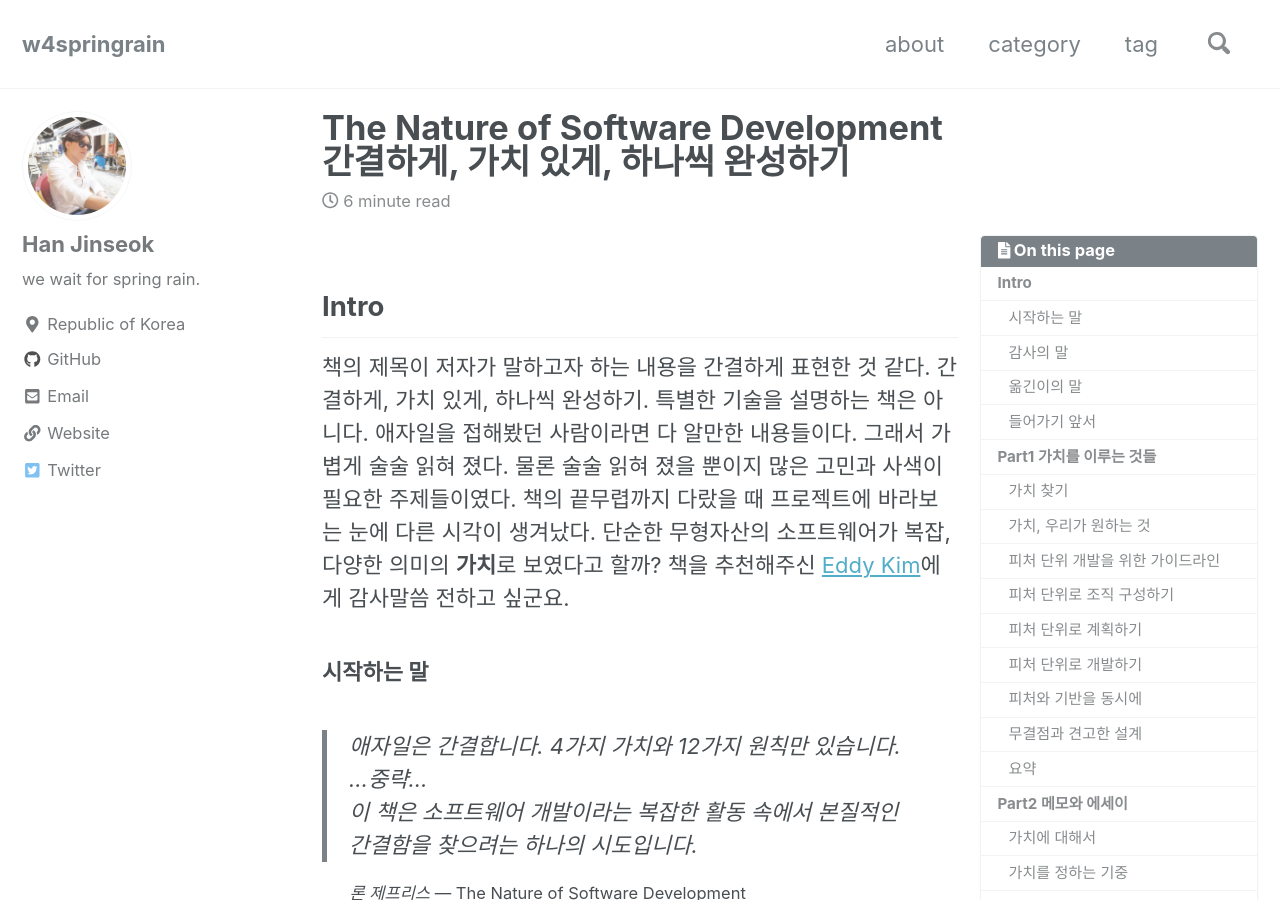
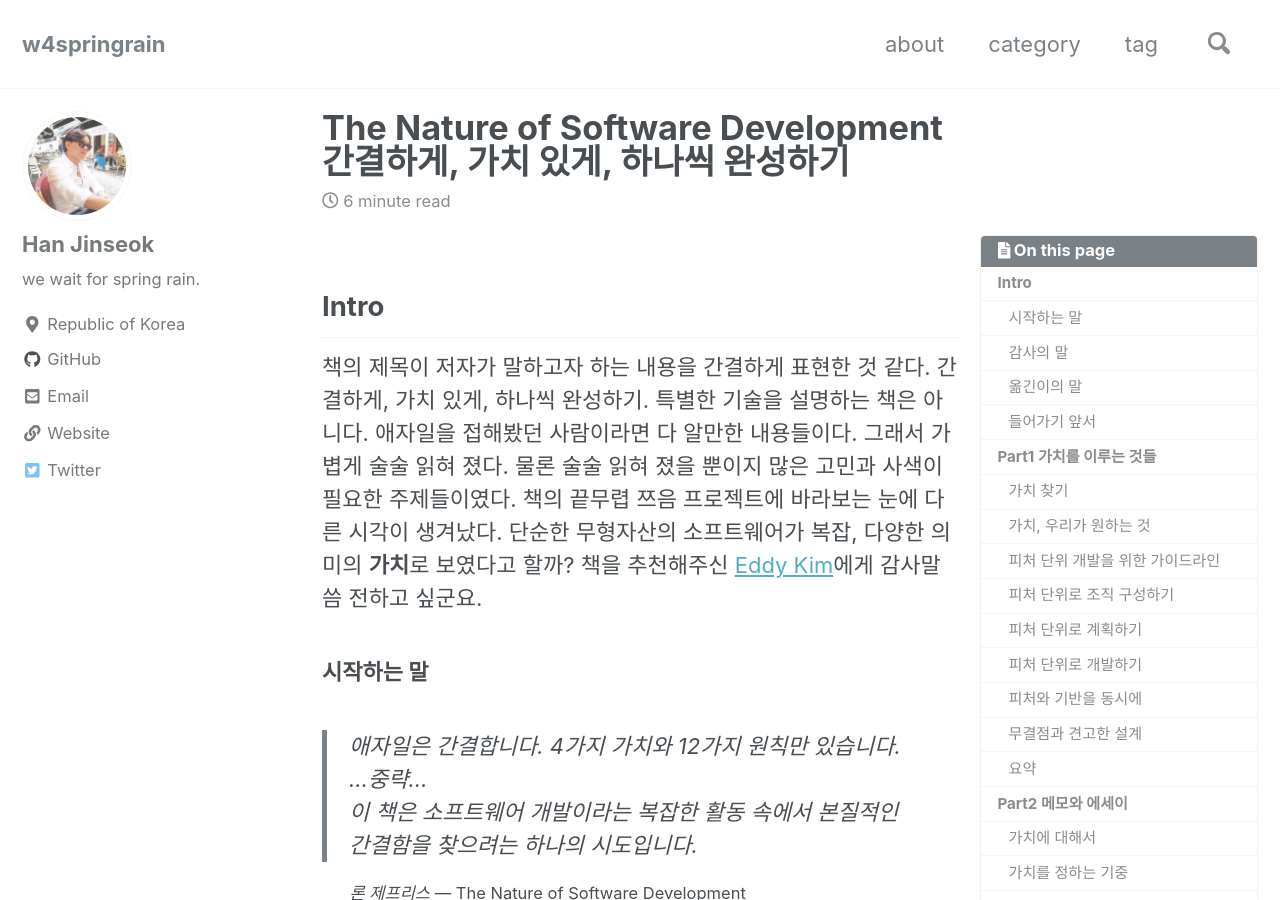
Before and after one commit to moregorenine/moregorenine.github.io, a Jekyll site: the page built from _posts/book/2018-12-19-The-Nature-of-Software-Development.md, in a window 1280 px wide and 900 px high. Built offline with Jekyll 4.4.1, drawn with Linux system fonts in a browser that asks for light colours; nearby versions of some CDN libraries; comment, search, counter and statistics services are not loaded; a style sheet for code colours, icons or effects is not loaded; part of the change alters nothing that is shown; some of the changed text lies outside the part shown.

Commit message:
Update 2018-12-19-The-Nature-of-Software-Development.md

```diff
--- a/_posts/book/2018-12-19-The-Nature-of-Software-Development.md
+++ b/_posts/book/2018-12-19-The-Nature-of-Software-Development.md
@@ -1,16 +1,17 @@
 ---
 title: "The Nature of Software Development 간결하게, 가치 있게, 하나씩 완성하기"
+excerpt: "책의 끝무렵 쯔음 프로젝트에 바라보는 눈에 다른 시각이 생겨났다. 단순한 무형자산의 소프트웨어가 복잡, 다양한 의미의 **가치**로 보였다고 할까?"
 categories:
   - 도서
 tags:
   - 도서
-last_modified_at: 2018-12-19T00:00:00+09:00
+last_modified_at: 2018-12-24T00:00:00+09:00
 toc: true
 toc_sticky: true
 ---
 ## Intro
 
-책의 제목이 저자가 말하고자 하는 내용을 간결하게 표현한 것 같다. 간결하게, 가치 있게, 하나씩 완성하기. 특별한 기술을 설명하는 책은 아니다. 애자일을 접해봤던 사람이라면 다 알만한 내용들이다. 그래서 가볍게 술술 읽혀 졌다. 물론 술술 읽혀 졌을 뿐이지 많은 고민과 사색이 필요한 주제들이였다. 책의 끝무렵까지 다랐을 때 프로젝트에 바라보는 눈에 다른 시각이 생겨났다. 단순한 무형자산의 소프트웨어가 복잡, 다양한 의미의 **가치**로 보였다고 할까? 책을 추천해주신 [Eddy Kim](https://brunch.co.kr/@springboot#articles "Eddy Kim 브런치")에게 감사말씀 전하고 싶군요.
+책의 제목이 저자가 말하고자 하는 내용을 간결하게 표현한 것 같다. 간결하게, 가치 있게, 하나씩 완성하기. 특별한 기술을 설명하는 책은 아니다. 애자일을 접해봤던 사람이라면 다 알만한 내용들이다. 그래서 가볍게 술술 읽혀 졌다. 물론 술술 읽혀 졌을 뿐이지 많은 고민과 사색이 필요한 주제들이였다. 책의 끝무렵 쯔음 프로젝트에 바라보는 눈에 다른 시각이 생겨났다. 단순한 무형자산의 소프트웨어가 복잡, 다양한 의미의 **가치**로 보였다고 할까? 책을 추천해주신 [Eddy Kim](https://brunch.co.kr/@springboot#articles "Eddy Kim 브런치")에게 감사말씀 전하고 싶군요.
 
 ### 시작하는 말
 > 애자일은 간결합니다. 4가지 가치와 12가지 원칙만 있습니다.<br>
```
